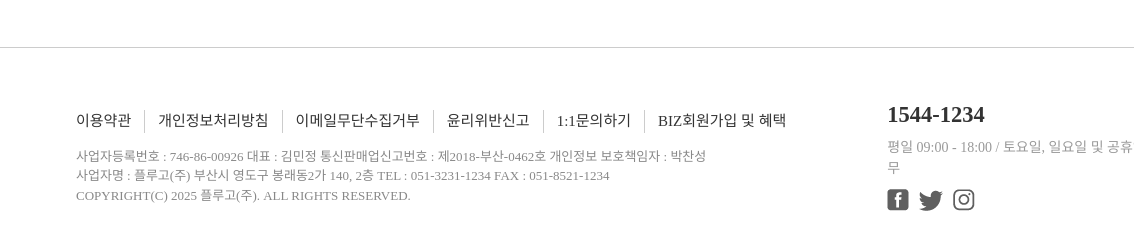
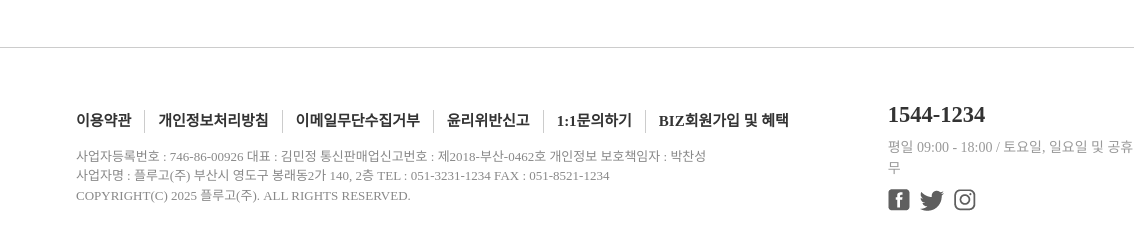
Before and after one commit to kimminjeong12345/flugo, a plain HTML site: page index.html in a window 1280 px wide. Shown: the part 11523-11773 px from the top of the page, 146-1280 px from the left. Drawn offline with nearby package versions, Linux system fonts and the light colour scheme; a web font is replaced by a local one.

Commit message:
Update style.css

```diff
--- a/css/style.css
+++ b/css/style.css
@@ -649,6 +649,10 @@ footer {
     display: flex;
 }
 
+.footer_in li a{
+    font-weight: bold;
+}
+
 .footer_in li:nth-child(6) {
     border-right: none;
 }
```
